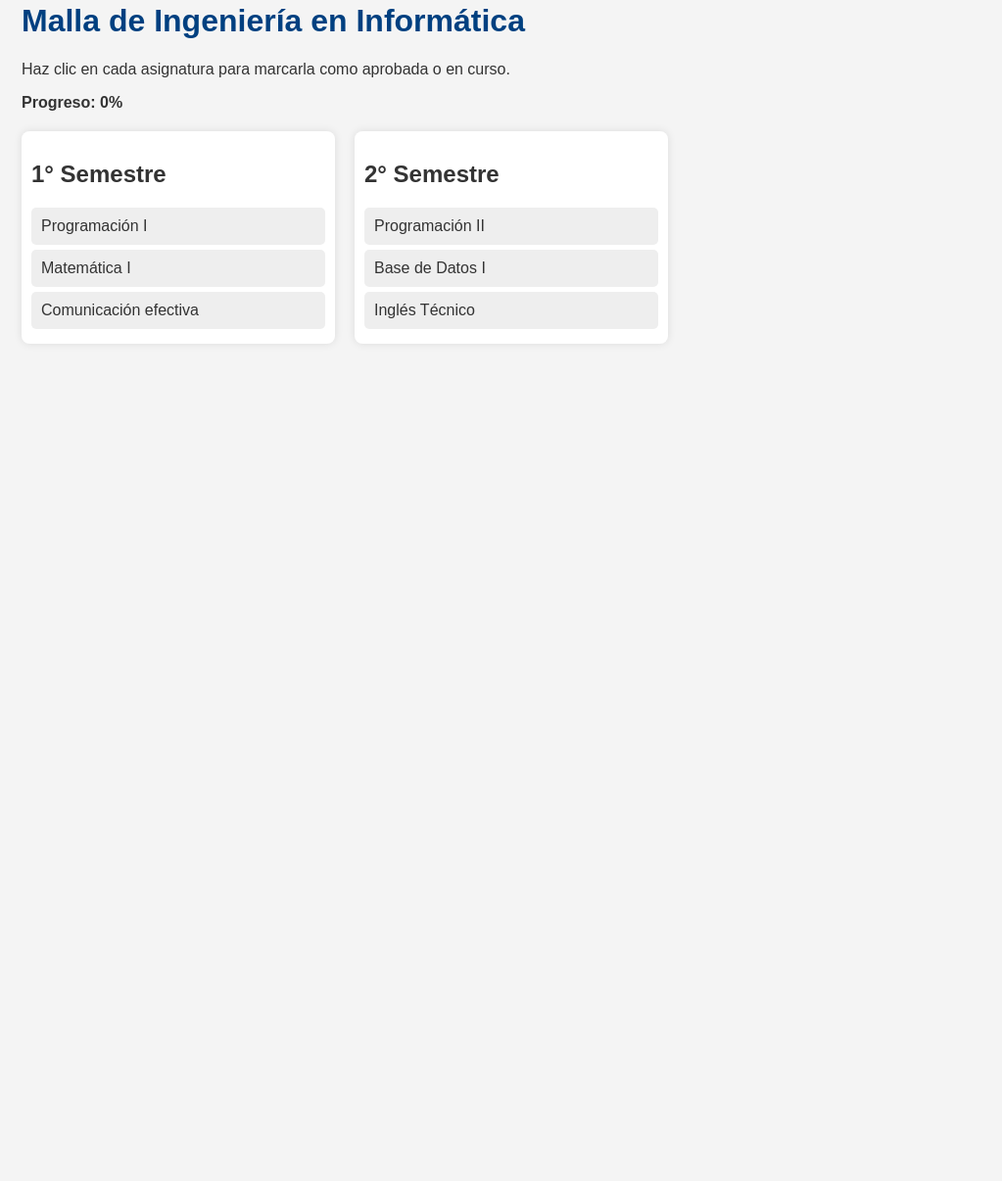
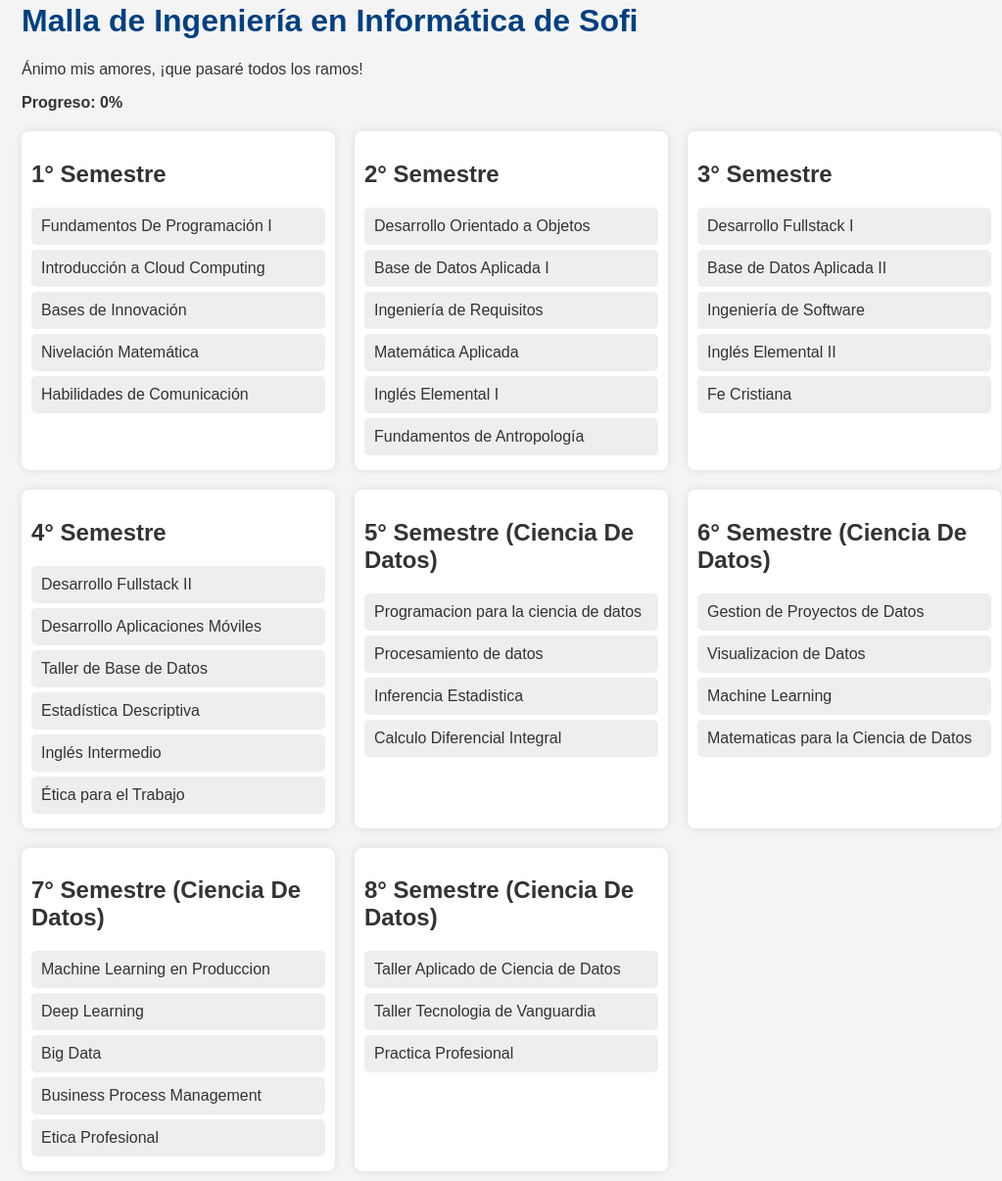
Before and after one commit to sofiacortese14/Malla-interactiva, a plain HTML site: page index.html in a window 1280 px wide. Shown: the part 46-1252 px from the top of the page at 98% size, without its empty margins (6-1029 px from the left). Before the commit the page ends 800 px from the top, so only its background shows below. Drawn offline with Linux system fonts and the light colour scheme.

Commit message:
Update index.html

```diff
--- a/index.html
+++ b/index.html
@@ -2,13 +2,13 @@
 <html lang="es">
 <head>
   <meta charset="UTF-8">
-  <title>Malla Ingeniería en Informática</title>
+  <title>Malla Ingeniería en Informática de Sofi</title>
   <link rel="stylesheet" href="style.css">
 </head>
 <body>
 
-  <h1>Malla de Ingeniería en Informática</h1>
-  <p>Haz clic en cada asignatura para marcarla como aprobada o en curso.</p>
+  <h1>Malla de Ingeniería en Informática de Sofi</h1>
+  <p>Ánimo mis amores, ¡que pasaré todos los ramos!</p>
 
   <div id="progreso">Progreso: 0%</div>
 
@@ -16,19 +16,75 @@
 
     <div class="semestre">
       <h2>1° Semestre</h2>
-      <div class="asignatura" data-id="prog1">Programación I</div>
-      <div class="asignatura" data-id="mate1">Matemática I</div>
-      <div class="asignatura" data-id="com">Comunicación efectiva</div>
+      <div class="asignatura" data-id="prog1">Fundamentos De Programación I</div>
+      <div class="asignatura" data-id="cloud">Introducción a Cloud Computing</div>
+      <div class="asignatura" data-id="innovacion">Bases de Innovación</div>
+      <div class="asignatura" data-id="mate_niv">Nivelación Matemática</div>
+      <div class="asignatura" data-id="comunicacion">Habilidades de Comunicación</div>
     </div>
 
     <div class="semestre">
       <h2>2° Semestre</h2>
-      <div class="asignatura" data-id="prog2">Programación II</div>
-      <div class="asignatura" data-id="bd1">Base de Datos I</div>
-      <div class="asignatura" data-id="ingles">Inglés Técnico</div>
+      <div class="asignatura" data-id="doo">Desarrollo Orientado a Objetos</div>
+      <div class="asignatura" data-id="bd1">Base de Datos Aplicada I</div>
+      <div class="asignatura" data-id="reqs">Ingeniería de Requisitos</div>
+      <div class="asignatura" data-id="mate_ap">Matemática Aplicada</div>
+      <div class="asignatura" data-id="ingles1">Inglés Elemental I</div>
+      <div class="asignatura" data-id="antro">Fundamentos de Antropología</div>
     </div>
 
+    <div class="semestre">
+      <h2>3° Semestre</h2>
+      <div class="asignatura" data-id="full1">Desarrollo Fullstack I</div>
+      <div class="asignatura" data-id="bd2">Base de Datos Aplicada II</div>
+      <div class="asignatura" data-id="soft">Ingeniería de Software</div>
+      <div class="asignatura" data-id="ingles2">Inglés Elemental II</div>
+      <div class="asignatura" data-id="fe">Fe Cristiana</div>
+    </div>
+
+    <div class="semestre">
+      <h2>4° Semestre</h2>
+      <div class="asignatura" data-id="full2">Desarrollo Fullstack II</div>
+      <div class="asignatura" data-id="moviles">Desarrollo Aplicaciones Móviles</div>
+      <div class="asignatura" data-id="tallerbd">Taller de Base de Datos</div>
+      <div class="asignatura" data-id="estadistica">Estadística Descriptiva</div>
+      <div class="asignatura" data-id="ingles3">Inglés Intermedio</div>
+      <div class="asignatura" data-id="etica">Ética para el Trabajo</div>
+    </div>
+
+
+    <div class="semestre">
+      <h2>5° Semestre (Ciencia De Datos)</h2>
+      <div class="asignatura" data-id="progciencia">Programacion para la ciencia de datos</div>
+      <div class="asignatura" data-id="procedatos">Procesamiento de datos</div>
+      <div class="asignatura" data-id="infestadistica">Inferencia Estadistica</div>
+      <div class="asignatura" data-id="calculodifintegral">Calculo Diferencial Integral</div>
+    </div>
+
+    <div class="semestre">
+      <h2>6° Semestre (Ciencia De Datos)</h2>
+      <div class="asignatura" data-id="gestdatos">Gestion de Proyectos de Datos</div>
+      <div class="asignatura" data-id="visdatos">Visualizacion de Datos</div>
+      <div class="asignatura" data-id="machinelearning">Machine Learning</div>
+      <div class="asignatura" data-id="mateparaciencia">Matematicas para la Ciencia de Datos</div>
+   </div>
+
+    <div class="semestre">
+      <h2>7° Semestre (Ciencia De Datos)</h2>
+      <div class="asignatura" data-id="machinelearningpro">Machine Learning en Produccion</div>
+      <div class="asignatura" data-id="deeplearning">Deep Learning</div>
+      <div class="asignatura" data-id="bigdata">Big Data</div>
+      <div class="asignatura" data-id="businesprocess">Business Process Management</div>
+      <div class="asignatura" data-id="eticapro">Etica Profesional</div>
+   </div>
+
+    <div class="semestre">
+      <h2>8° Semestre (Ciencia De Datos)</h2>
+      <div class="asignatura" data-id="tallerciencia">Taller Aplicado de Ciencia de Datos</div>
+      <div class="asignatura" data-id="tallervanguardia">Taller Tecnologia de Vanguardia</div>
+      <div class="asignatura" data-id="practicafinal">Practica Profesional</div>
   </div>
+</div>
 
   <script src="script.js"></script>
 </body>
```
